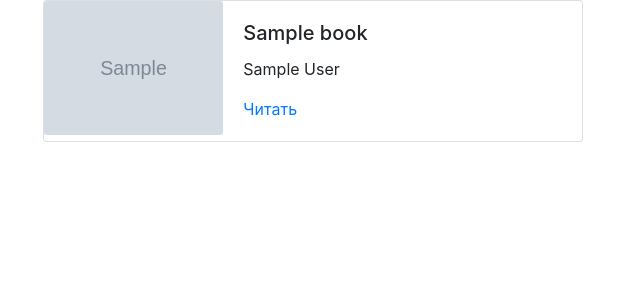
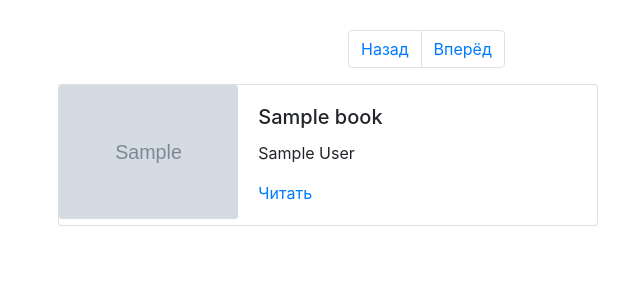
Before and after one commit to Yar59/online-library-parser, a Python web app: template templates/template.html in a window 1280 px wide. Shown: the top 300 px of the page, without its empty margins (42-682 px from the left). Run offline with Jinja, Linux system fonts and the light colour scheme; the template is opened without the code that fills it: most values are stand-ins (such as "Sample title", 1, 10 or a date in 2020); grey boxes marked "Sample" are stand-in pictures; some libraries are stand-ins or nearby versions.

Commit message:
added pagination

```diff
--- a/templates/template.html
+++ b/templates/template.html
@@ -11,6 +11,30 @@
     <title>Hello, world!</title>
   </head>
   <body>
+    <div class="container">
+      <div class="mx-auto" style="width: 500px; margin-top: 30px;">
+      <nav aria-label="Page navigation example">
+        <ul class="pagination">
+          {% if page_number != 1 %}
+            <li class="page-item"><a class="page-link" href=./index{{page_number-1}}.html>Назад</a></li>
+          {% else %}
+            <li class="page-item"><a class="page-link" style="pointer-events:none" href=./index{{page_number-1}}.html>Назад</a></li>
+          {% endif %}
+          {% for page in range(1, total_pages+1) %}
+            {% if page != page_number %}
+              <li class="page-item"><a class="page-link" href=./index{{page}}.html>{{ page }}</a></li>
+            {% else %}
+              <li class="page-item active"><a class="page-link" href=./index{{page}}.html>{{ page }}</a></li>
+            {% endif %}
+          {% endfor %}
+          {% if page_number < total_pages %}
+            <li class="page-item"><a class="page-link" href=./index{{page_number+1}}.html>Вперёд</a></li>
+          {% else %}
+            <li class="page-item"><a class="page-link" style="pointer-events:none" href=./index{{page_number+1}}.html>Вперёд</a></li>
+          {% endif %}
+        </ul>
+      </nav>
+    </div>
     <div class="container">
       {% for pair in paired_books %}
         <div class="row">
```
Also changed, not shown: render_website.py (+6 -4 lines).
